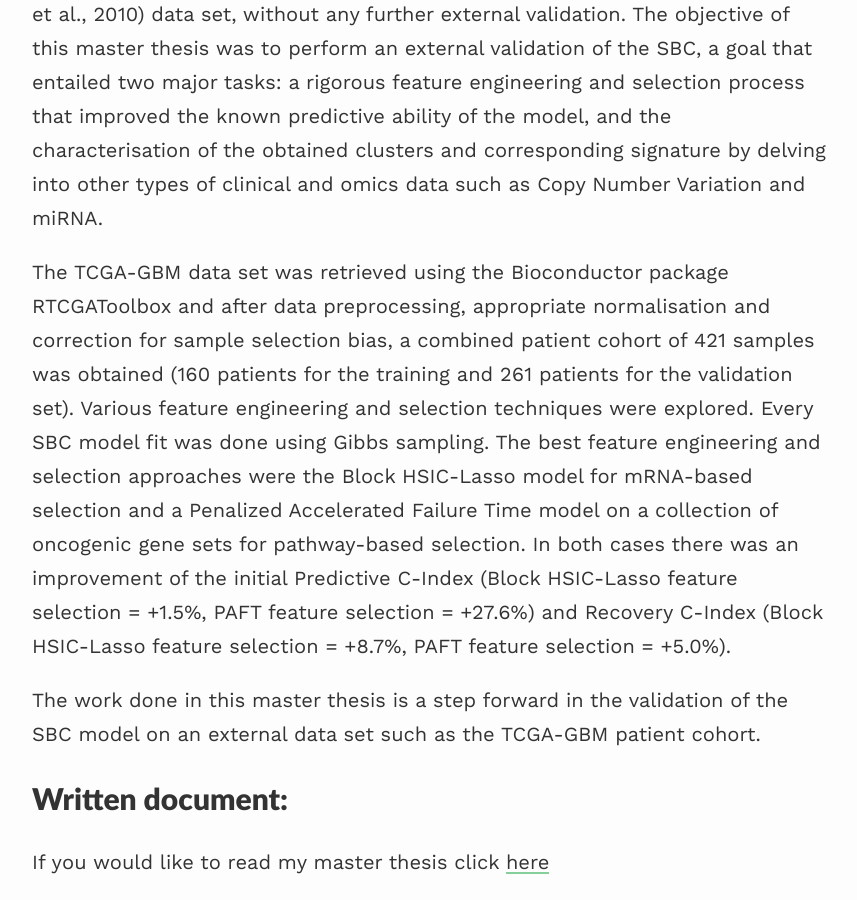
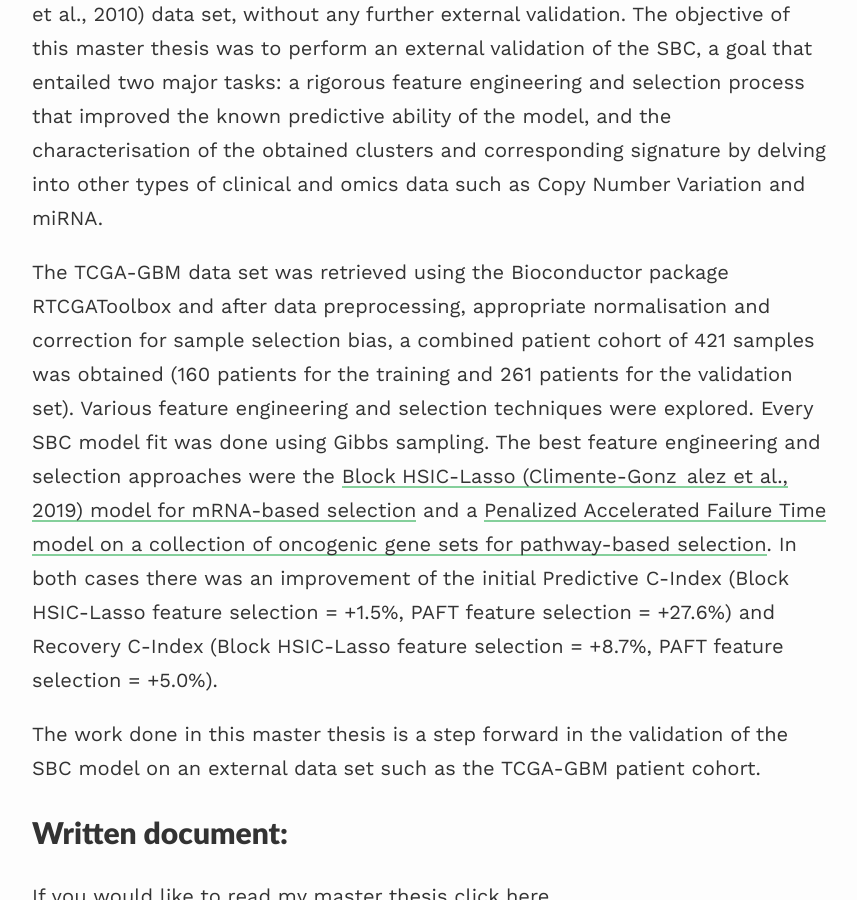
Before and after one commit to BioGeek/gradfolio, a Jekyll site: the page built from _projects/1_project.md, in a window 1280 px wide and 900 px high, scrolled down 1753 px. Shown: the whole window, without its empty margins (208-1065 px from the left). Built offline with Jekyll 4.4.1, drawn with Linux system fonts in a browser that asks for light colours; nearby versions of some CDN libraries.

Commit message:
links to best results master thesis added

```diff
--- a/_projects/1_project.md
+++ b/_projects/1_project.md
@@ -39,8 +39,8 @@ by delving into other types of clinical and omics data such as Copy Number Varia
 The TCGA-GBM data set was retrieved using the Bioconductor package RTCGAToolbox and after data preprocessing, appropriate normalisation and correction for
 sample selection bias, a combined patient cohort of 421 samples was obtained (160 patients for the training and 261 patients for the validation set).
 Various feature engineering and selection techniques were explored. Every SBC model fit was done using Gibbs sampling. The best feature engineering and
-selection approaches were the Block HSIC-Lasso model for mRNA-based selection and a Penalized Accelerated Failure Time model on a collection of oncogenic gene
- sets for pathway-based selection. In both cases there was an improvement of the initial Predictive C-Index (Block HSIC-Lasso feature selection = +1.5%,
+selection approaches were the [Block HSIC-Lasso (Climente-Gonz alez et al., 2019) model for mRNA-based selection](https://camiladuitama.github.io/MasterThesis/HSIC-Lasso-Regression.html) and a [Penalized Accelerated Failure Time model on a collection of oncogenic gene
+ sets for pathway-based selection](https://camiladuitama.github.io/MasterThesis/OncogenicGeneSets+PAFT.html). In both cases there was an improvement of the initial Predictive C-Index (Block HSIC-Lasso feature selection = +1.5%,
 PAFT feature selection = +27.6%) and Recovery C-Index (Block HSIC-Lasso feature selection = +8.7%, PAFT feature selection = +5.0%).
 
 The work done in this master thesis is a step forward in the validation of the SBC model on an external data set such as the TCGA-GBM patient cohort.
```
